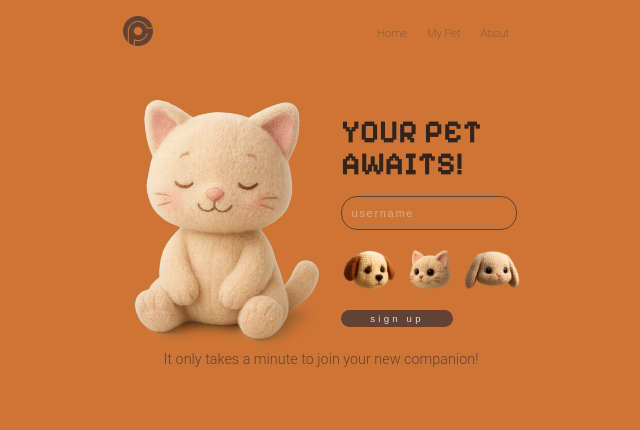
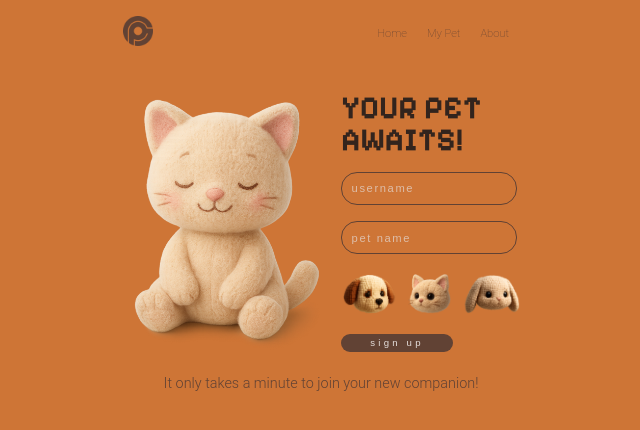
Before and after one commit to UCC-Batch-26/vivipet, a React (Vite) app in the folder apps/frontend/: page /signup in a window 1280 px wide. Shown: the top 430 px of the page, without its empty margins (319-959 px from the left). Built offline with nearby package versions, Linux system fonts and the light colour scheme.

Commit message:
feat: Added pet name input, Fixes #8

```diff
--- a/apps/frontend/src/modules/home/pages/SignUp.jsx
+++ b/apps/frontend/src/modules/home/pages/SignUp.jsx
@@ -3,17 +3,17 @@ import styles from "./SignUp.module.css";
 import { IMAGES } from "@/assets/images";
 
 export default function SignUp() {
+  const [username, setUsername] = useState("");
+  const [petname, setPetname] = useState("");
   const [selectedPet, setSelectedPet] = useState(null);
-
-  const handleSelect = (pet) => {
-    setSelectedPet(pet);
-  };
 
   const handleSubmit = (e) => {
     e.preventDefault();
-    const username = e.target.username.value;
+
     console.log("Username:", username);
+    console.log("Pet Name:", petname);
     console.log("Selected Pet:", selectedPet);
+
   };
 
   return (
@@ -29,7 +29,21 @@ export default function SignUp() {
           <h1 className={styles.heading}>Your Pet Awaits!</h1>
 
           <form onSubmit={handleSubmit}>
-            <input type="text" name="username" placeholder="Username" />
+            <input
+              type="text"
+              name="username"
+              placeholder="Username"
+              value={username}
+              onChange={(e) => setUsername(e.target.value)}
+            />
+
+            <input
+              type="text"
+              name="petname"
+              placeholder="Pet name"
+              value={petname}
+              onChange={(e) => setPetname(e.target.value)}
+            />
 
             <div className={styles.species}>
               <button
@@ -37,7 +51,7 @@ export default function SignUp() {
                 className={`${styles.petBtn} ${
                   selectedPet === "dog" ? styles.activePet : ""
                 }`}
-                onClick={() => handleSelect("dog")}
+                onClick={() => setSelectedPet("dog")}
               >
                 <img src={IMAGES.dog2Head} alt="Dog" />
               </button>
@@ -47,7 +61,7 @@ export default function SignUp() {
                 className={`${styles.petBtn} ${
                   selectedPet === "cat" ? styles.activePet : ""
                 }`}
-                onClick={() => handleSelect("cat")}
+                onClick={() => setSelectedPet("cat")}
               >
                 <img src={IMAGES.catHead} alt="Cat" />
               </button>
@@ -57,7 +71,7 @@ export default function SignUp() {
                 className={`${styles.petBtn} ${
                   selectedPet === "bunny" ? styles.activePet : ""
                 }`}
-                onClick={() => handleSelect("bunny")}
+                onClick={() => setSelectedPet("bunny")}
               >
                 <img src={IMAGES.bunnyHead} alt="Bunny" />
               </button>
@@ -68,7 +82,9 @@ export default function SignUp() {
         </div>
       </div>
 
-      <p className={styles.signParag}>It only takes a minute to join your new companion!</p>
+      <p className={styles.signParag}>
+        It only takes a minute to join your new companion!
+      </p>
     </div>
   );
 }
--- a/apps/frontend/src/modules/home/pages/SignUp.module.css
+++ b/apps/frontend/src/modules/home/pages/SignUp.module.css
@@ -99,7 +99,7 @@ button[type="submit"] {
 input::placeholder {
   color: var(--light);
   /* font-style: italic; */
-  opacity: .5;
+  opacity: .7;
   font-weight: 200;
   text-transform: lowercase;
   letter-spacing: .1rem;
@@ -114,7 +114,7 @@ button[type="submit"]:active {
   font-weight: 300;
   color: var(--primary-color);
   text-align: center;
-  margin-top: -2.5rem;
+  margin-top: -1rem;
 }
 
 .species {
@@ -173,3 +173,31 @@ border: 1px solid white;
   /* box-shadow: 0 0 10px rgba(241, 210, 53, 0.6); */
   transform: scale(1.3);
 }
+
+input {
+  background-color: transparent !important;
+  color: var(--light);
+  border: 1px solid var(--primary-color);
+  border-radius: 1rem;
+  padding: 0.6rem;
+}
+
+input:focus {
+  outline: none;
+  background-color: transparent !important;
+  border: 1px solid var(--primary-color);
+  box-shadow: 0 0 6px var(--primary-color);
+  color: var(--light);
+}
+
+/* Autofill override */
+input:-webkit-autofill,
+input:-webkit-autofill:hover,
+input:-webkit-autofill:focus,
+input:-webkit-autofill:active {
+  -webkit-box-shadow: 0 0 0 1000px transparent inset !important;
+  box-shadow: 0 0 0 1000px transparent inset !important;
+  -webkit-text-fill-color: var(--light) !important;
+  caret-color: var(--light);
+  transition: background-color 5000s ease-in-out 0s;
+}
```
